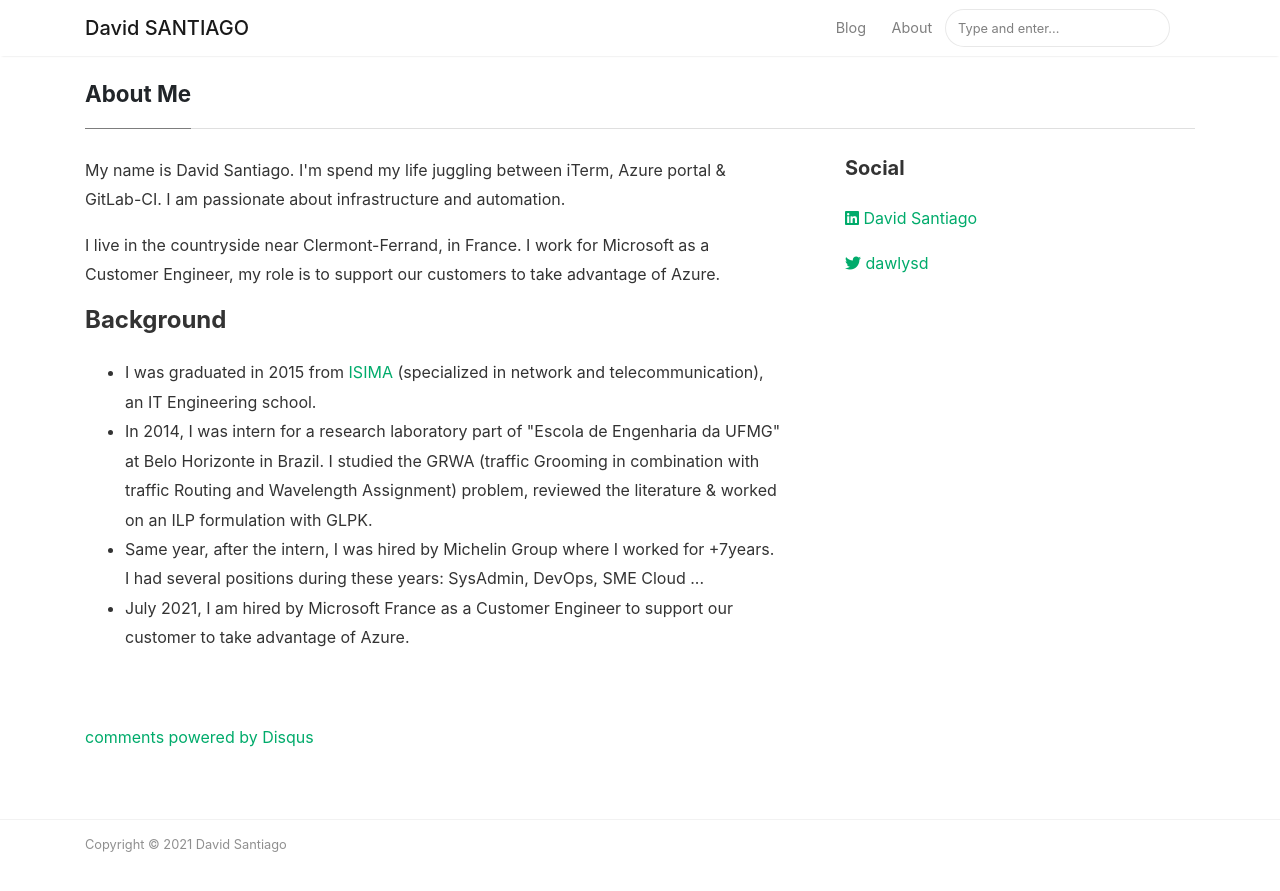
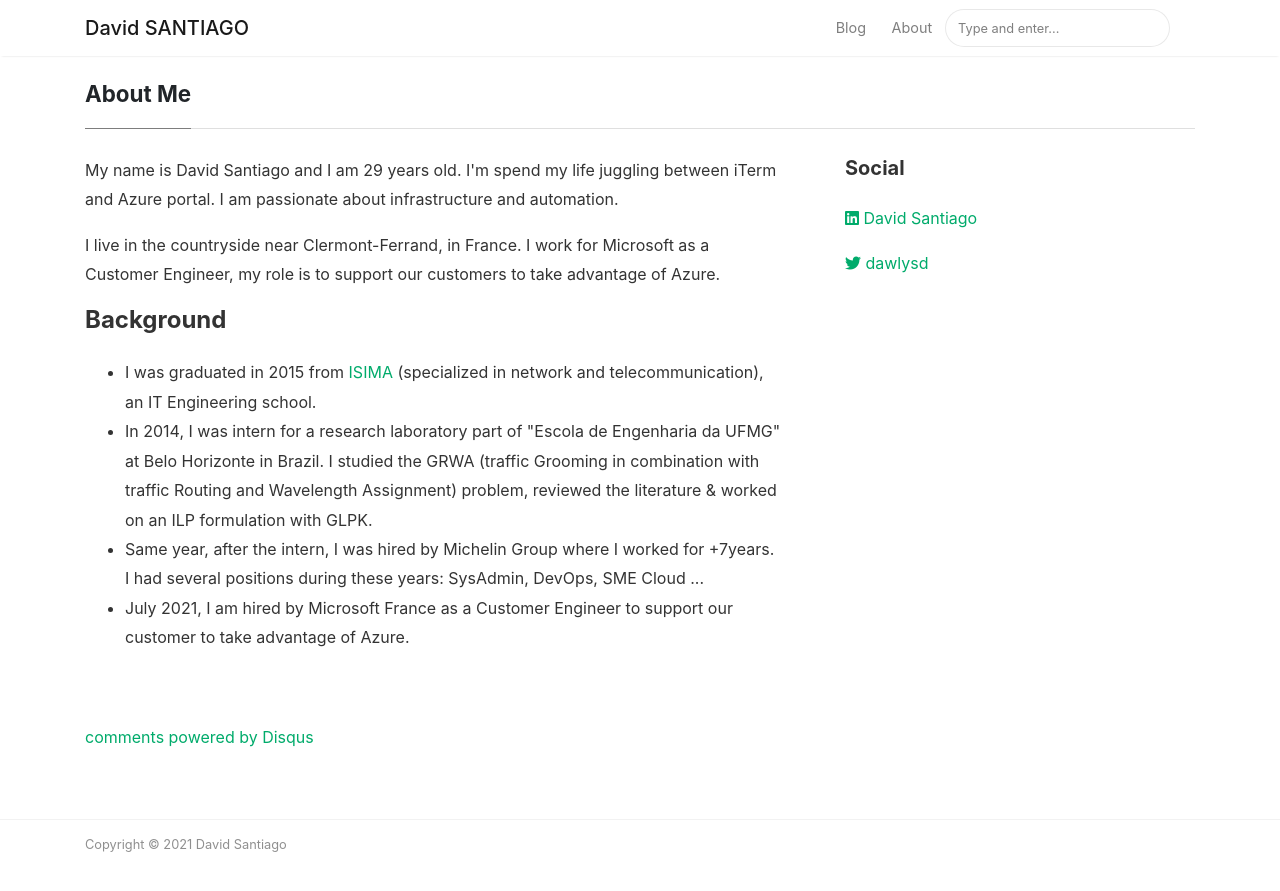
Before and after one commit to davidsntg/dawlysd.github.com, a Jekyll site: the page built from _pages/about.md, in a window 1280 px wide and 928 px high. Shown: the top 891 px of the window. Built offline with Jekyll 4.4.1, drawn with Linux system fonts in a browser that asks for light colours; nearby versions of some CDN libraries; comment, search, counter and statistics services are not loaded.

Commit message:
about update

```diff
--- a/_pages/about.md
+++ b/_pages/about.md
@@ -8,7 +8,7 @@ comments: true
 <div class="row justify-content-between">
 <div class="col-md-8 pr-5">
 
-<p>My name is David Santiago. I'm spend my life juggling between iTerm, Azure portal & GitLab-CI. I am passionate about infrastructure and automation.</p>
+<p>My name is David Santiago and I am 29 years old. I'm spend my life juggling between iTerm and Azure portal. I am passionate about infrastructure and automation.</p>
 
 <p>I live in the countryside near Clermont-Ferrand, in France. I work for Microsoft as a Customer Engineer, my role is to support our customers to take advantage of Azure.</p>
 
```
